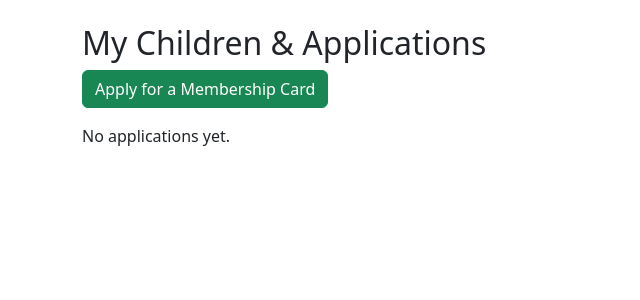
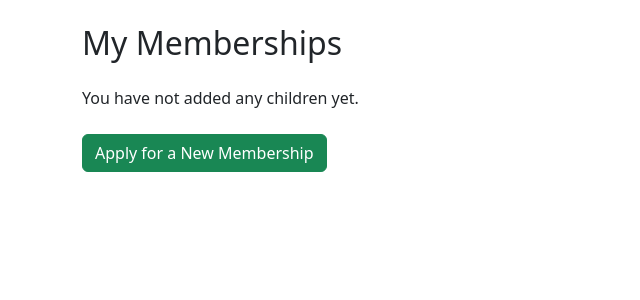
Before and after one commit to LeeChapman1988/radcliffe-fc-junior-membership, a Flask app: page /dashboard in a window 1280 px wide. Shown: the part 66-366 px from the top of the page, without its empty margins (0-640 px from the left). Run offline with Flask 3, Linux system fonts and the light colour scheme; the visitor is signed in with stand-in values (Sample User, id 1); data that the repository does not hold is empty.

```diff
--- a/templates/dashboard.html
+++ b/templates/dashboard.html
@@ -1,19 +1,20 @@
 {% extends "base.html" %}
+
+{% block title %}Dashboard - Radcliffe Football Club Membership{% endblock %}
+
 {% block content %}
-<h2>My Children & Applications</h2>
-
-<a href="{{ url_for('apply') }}" class="btn btn-success mb-3">Apply for a Membership Card</a>
+<h2 class="mb-4">My Memberships</h2>
 
 {% if children %}
   <div class="row">
     {% for child in children %}
-    <div class="col-md-4">
-      <div class="card mb-3">
+      <div class="col-md-4 mb-4">
+        <div class="card h-100">
           <div class="card-body">
             <h5 class="card-title">{{ child.full_name }}</h5>
             <p class="card-text">DOB: {{ child.date_of_birth.strftime("%d/%m/%Y") }}</p>
             {% if child.card %}
-            <p><strong>Card issued:</strong> {{ child.card.issued_at.strftime("%d/%m/%Y") }}</p>
+              <p><strong>Card number:</strong> {{ child.card.card_number }}</p>
               <a href="{{ url_for('card_file', filename=child.card.card_image_filename) }}"
                  target="_blank" class="btn btn-sm btn-primary">
                 View / Download Card
@@ -21,6 +22,8 @@
             {% else %}
               {% for app in child.applications %}
                 <p>Status: {{ app.status|capitalize }}</p>
+              {% else %}
+                <p>No application submitted yet.</p>
               {% endfor %}
             {% endif %}
           </div>
@@ -29,6 +32,10 @@
     {% endfor %}
   </div>
 {% else %}
-  <p>No applications yet.</p>
+  <p>You have not added any children yet.</p>
 {% endif %}
+
+<div class="mt-4">
+  <a href="{{ url_for('apply') }}" class="btn btn-success">Apply for a New Membership</a>
+</div>
 {% endblock %}
```
Lines whose indentation alone changed are shown as unchanged.
